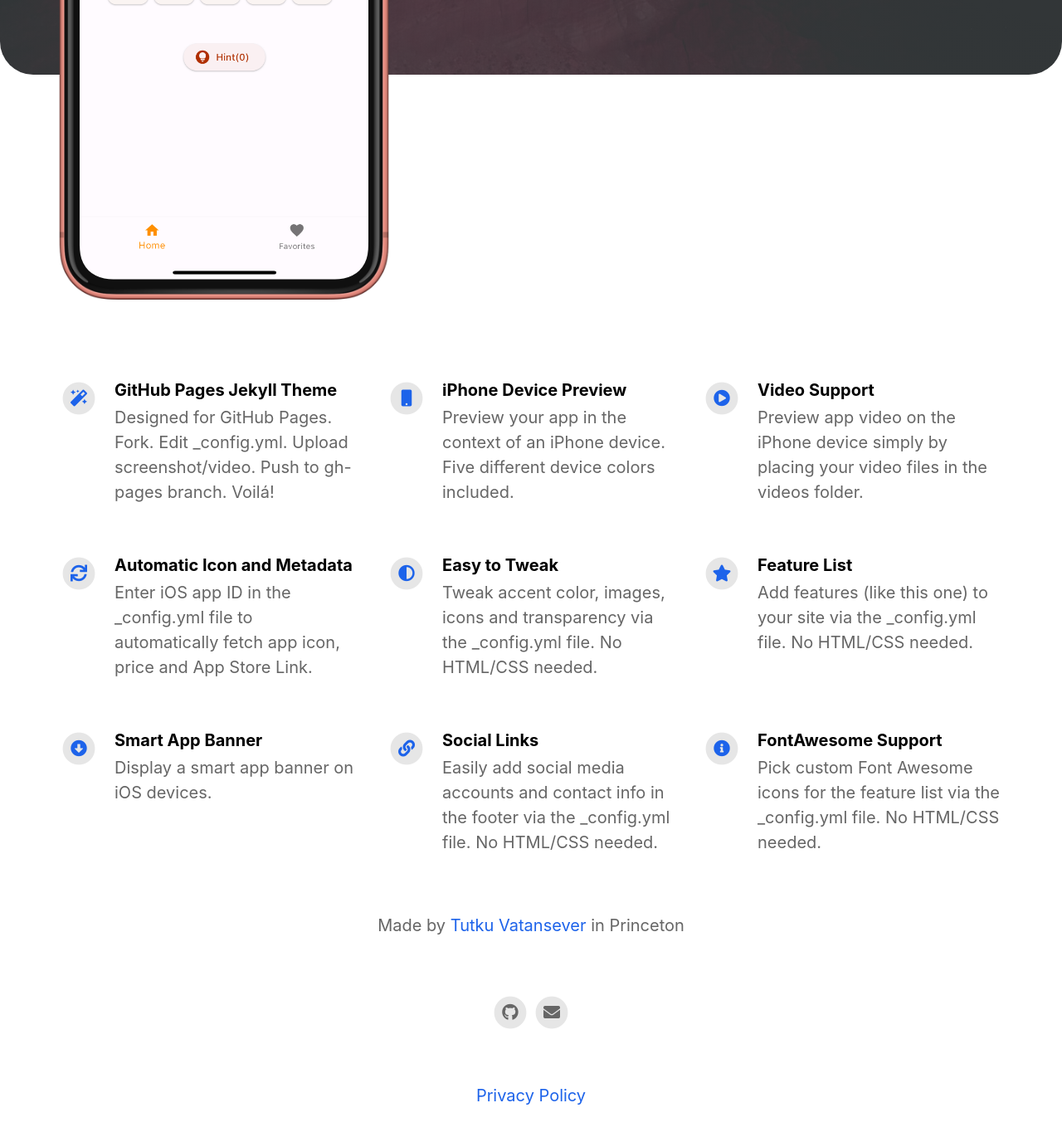
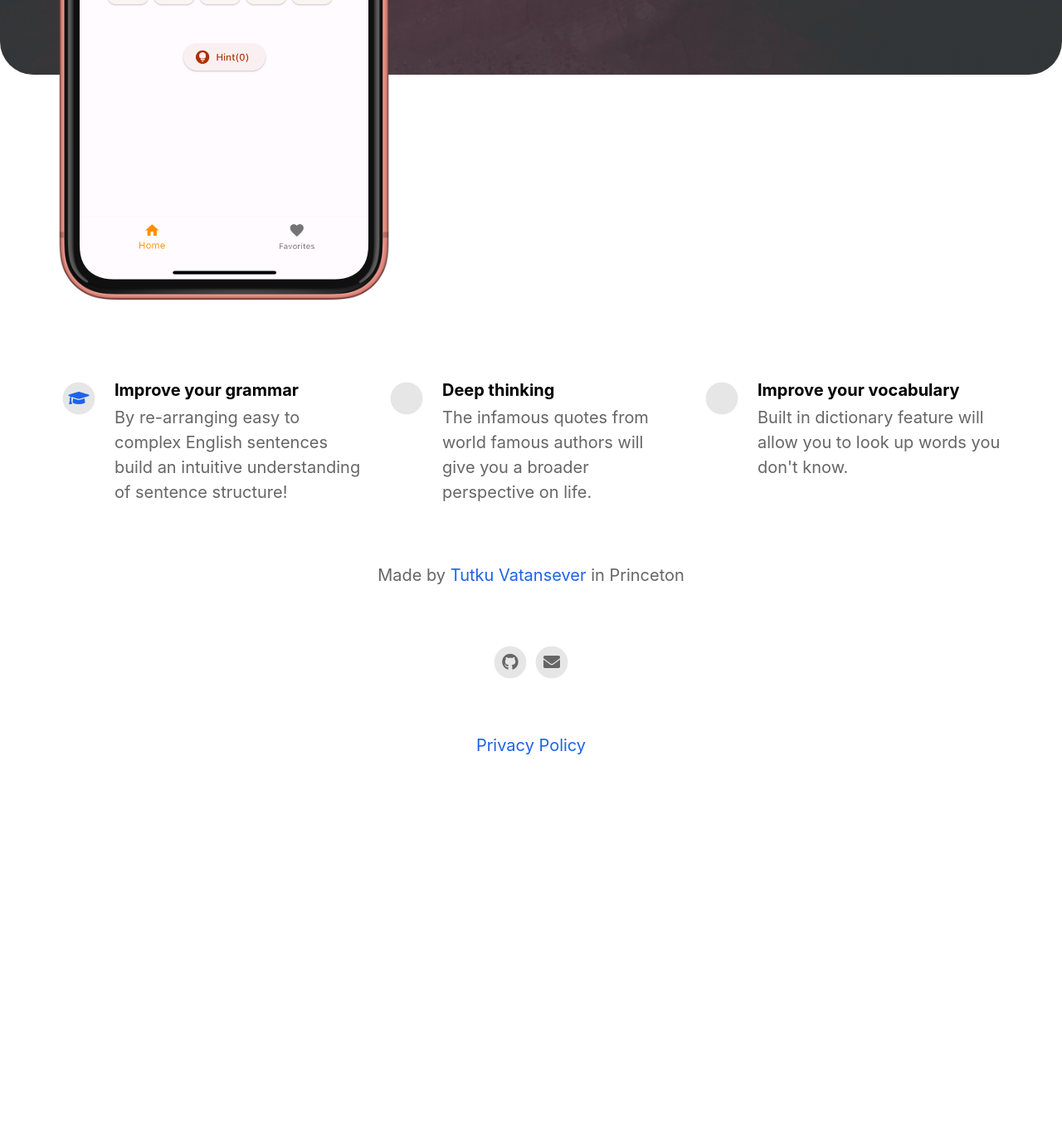
Before and after one commit to ChunkyTofuStudios/quoramble, a Jekyll site: the page built from index.html, in a window 1280 px wide and 1400 px high, scrolled down 624 px. Shown: the top 1370 px of the window at 83% size. Built offline with Jekyll 4.4.1, drawn with Linux system fonts in a browser that asks for light colours; nearby versions of some CDN libraries; after the commit the page ends 1602 px from its top, so only the background shows below that.

Commit message:
Add Play Store link and update features

```diff
--- a/_config.yml
+++ b/_config.yml
@@ -6,7 +6,7 @@ ios_app_id                                : 6466751163
 ios_app_country                           : us                                        # Required outside USA. Enter 2 letter country code as in https://en.wikipedia.org/wiki/ISO_3166-1_alpha-2
 
 appstore_link                             :                                           # Automatically populates if not set and if iOS app ID is set. Otherwise enter manually.
-playstore_link                            :                                           # Enter Google Play Store URL.
+playstore_link                            : https://play.google.com/store/apps/details?id=com.chunkytofustudios.quoramble # Enter Google Play Store URL.
 presskit_download_link                    :                                           # Enter a link to downloadable file or (e.g. public Dropbox link to a .zip file).
                                                                                       # Or upload your press kit file to assets and set path accordingly (e.g. "assets/your_press_kit.zip").
 
@@ -36,41 +36,17 @@ mastodon_link                             :
 # Feature List                            Edit, add or remove features to be presented.
 features                                  :
 
-  - title                                 : GitHub Pages Jekyll Theme
-    description                           : Designed for GitHub Pages. Fork. Edit _config.yml. Upload screenshot/video. Push to gh-pages branch. Voilá!
-    fontawesome_icon_name                 : magic
+  - title                                 : Improve your grammar
+    description                           : By re-arranging easy to complex English sentences build an intuitive understanding of sentence structure!
+    fontawesome_icon_name                 : graduation-cap
 
-  - title                                 : iPhone Device Preview
-    description                           : Preview your app in the context of an iPhone device. Five different device colors included.
-    fontawesome_icon_name                 : mobile
+  - title                                 : Deep thinking
+    description                           : The infamous quotes from world famous authors will give you a broader perspective on life.
+    fontawesome_icon_name                 : thought-bubble
 
-  - title                                 : Video Support
-    description                           : Preview app video on the iPhone device simply by placing your video files in the videos folder.
-    fontawesome_icon_name                 : play-circle
-
-  - title                                 : Automatic Icon and Metadata
-    description                           : Enter iOS app ID in the _config.yml file to automatically fetch app icon, price and App Store Link.
-    fontawesome_icon_name                 : sync
-
-  - title                                 : Easy to Tweak
-    description                           : Tweak accent color, images, icons and transparency via the _config.yml file. No HTML/CSS needed.
-    fontawesome_icon_name                 : adjust
-
-  - title                                 : Feature List
-    description                           : Add features (like this one) to your site via the _config.yml file. No HTML/CSS needed.
-    fontawesome_icon_name                 : star
-
-  - title                                 : Smart App Banner
-    description                           : Display a smart app banner on iOS devices.
-    fontawesome_icon_name                 : arrow-alt-circle-down
-
-  - title                                 : Social Links
-    description                           : Easily add social media accounts and contact info in the footer via the _config.yml file. No HTML/CSS needed.
-    fontawesome_icon_name                 : link
-
-  - title                                 : FontAwesome Support
-    description                           : Pick custom Font Awesome icons for the feature list via the _config.yml file. No HTML/CSS needed.
-    fontawesome_icon_name                 : info-circle
+  - title                                 : Improve your vocabulary
+    description                           : Built in dictionary feature will allow you to look up words you don't know.
+    fontawesome_icon_name                 : spell-check
 
   - title                                 : # New Feature Title
     description                           : # New Feature Description
```
Also changed, not shown: assets/screenshot/app.png.
